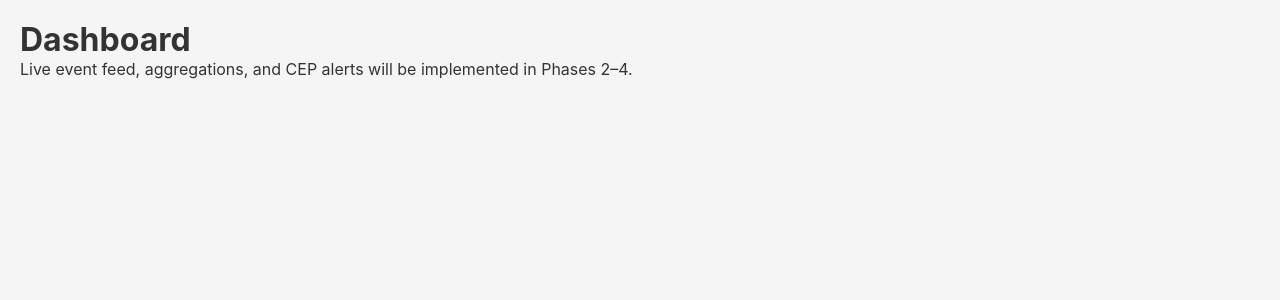
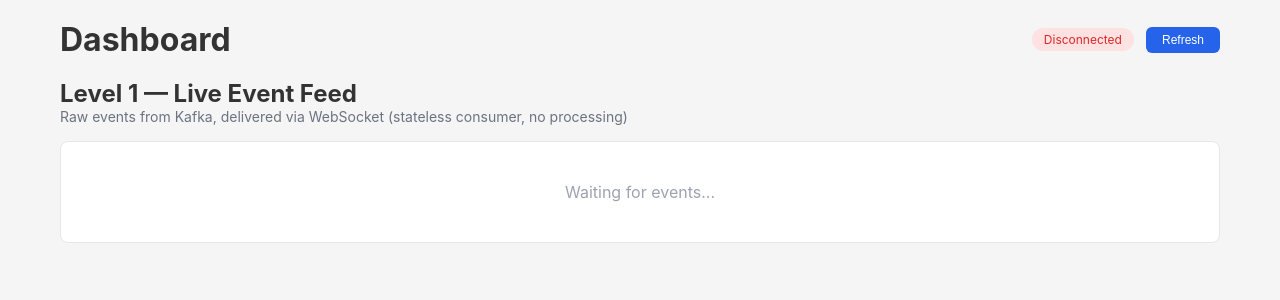
Before and after one commit to alukito/flink-demo, a React (Vite) app in the folder web/: page /dashboard in a window 1280 px wide. Shown: the top 300 px of the page. Built offline with nearby package versions, Linux system fonts and the light colour scheme.

Commit message:
feat: WebSocket hook, event context, Dashboard Level 1 live event feed

```diff
--- a/web/src/App.tsx
+++ b/web/src/App.tsx
@@ -1,5 +1,6 @@
 import { BrowserRouter, Routes, Route } from 'react-router-dom';
 import { SessionProvider } from './context/SessionContext';
+import { EventProvider } from './context/EventContext';
 import Landing from './pages/Landing';
 import Seller from './pages/Seller';
 import Buyer from './pages/Buyer';
@@ -9,6 +10,7 @@ import Dashboard from './pages/Dashboard';
 function App() {
   return (
     <SessionProvider>
+      <EventProvider>
         <BrowserRouter>
           <Routes>
             <Route path="/" element={<Landing />} />
@@ -18,6 +20,7 @@ function App() {
             <Route path="/dashboard" element={<Dashboard />} />
           </Routes>
         </BrowserRouter>
+      </EventProvider>
     </SessionProvider>
   );
 }
--- a/web/src/api/client.ts
+++ b/web/src/api/client.ts
@@ -35,3 +35,50 @@ export async function apiPost(path: string, token: string, body?: unknown): Prom
     body: body ? JSON.stringify(body) : undefined,
   });
 }
+
+// Seller API
+export async function addProduct(token: string, name: string, price: number, quantity: number): Promise<Response> {
+  return apiPost('/seller/products', token, { name, price, quantity });
+}
+
+export async function listSellerProducts(token: string): Promise<Response> {
+  return apiGet('/seller/products', token);
+}
+
+export async function listSellerOrders(token: string): Promise<Response> {
+  return apiGet('/seller/orders', token);
+}
+
+export async function confirmOrder(token: string, orderId: string): Promise<Response> {
+  return apiPost(`/seller/orders/${orderId}/confirm`, token);
+}
+
+// Buyer API
+export async function listBuyerProducts(token: string): Promise<Response> {
+  return apiGet('/buyer/products', token);
+}
+
+export async function addToCart(token: string, productId: string, quantity: number): Promise<Response> {
+  return apiPost('/buyer/cart/items', token, { product_id: productId, quantity });
+}
+
+export async function checkout(token: string, items: { product_id: string; quantity: number }[], shippingAddress: string): Promise<Response> {
+  return apiPost('/buyer/cart/checkout', token, { items, shipping_address: shippingAddress });
+}
+
+export async function listBuyerOrders(token: string): Promise<Response> {
+  return apiGet('/buyer/orders', token);
+}
+
+// Shipper API
+export async function listShipperJobs(token: string): Promise<Response> {
+  return apiGet('/shipper/jobs', token);
+}
+
+export async function pickJob(token: string, orderId: string): Promise<Response> {
+  return apiPost(`/shipper/jobs/${orderId}/pick`, token);
+}
+
+export async function deliverJob(token: string, orderId: string): Promise<Response> {
+  return apiPost(`/shipper/jobs/${orderId}/deliver`, token);
+}
--- /dev/null
+++ b/web/src/context/EventContext.tsx
@@ -0,0 +1,46 @@
+import { createContext, useContext, useState, useCallback, type ReactNode } from 'react';
+
+export interface EventEnvelope {
+  event_id: string;
+  event_type: string;
+  actor_id: string;
+  actor_role: string;
+  timestamp: string;
+  payload: Record<string, any>;
+}
+
+interface EventState {
+  events: EventEnvelope[];
+  addEvent: (event: EventEnvelope) => void;
+  clearEvents: () => void;
+}
+
+const EventContext = createContext<EventState | undefined>(undefined);
+
+const MAX_EVENTS = 100;
+
+export function EventProvider({ children }: { children: ReactNode }) {
+  const [events, setEvents] = useState<EventEnvelope[]>([]);
+
+  const addEvent = useCallback((event: EventEnvelope) => {
+    setEvents((prev) => [event, ...prev].slice(0, MAX_EVENTS));
+  }, []);
+
+  const clearEvents = useCallback(() => {
+    setEvents([]);
+  }, []);
+
+  return (
+    <EventContext.Provider value={{ events, addEvent, clearEvents }}>
+      {children}
+    </EventContext.Provider>
+  );
+}
+
+export function useEvents(): EventState {
+  const ctx = useContext(EventContext);
+  if (!ctx) {
+    throw new Error('useEvents must be used within EventProvider');
+  }
+  return ctx;
+}
--- /dev/null
+++ b/web/src/hooks/useWebSocket.ts
@@ -0,0 +1,59 @@
+import { useEffect, useRef, useCallback, useState } from 'react';
+import { useSession } from '../context/SessionContext';
+import type { EventEnvelope } from '../context/EventContext';
+
+export function useWebSocket(onEvent: (event: EventEnvelope) => void) {
+  const { token } = useSession();
+  const wsRef = useRef<WebSocket | null>(null);
+  const reconnectTimerRef = useRef<number | null>(null);
+  const [connected, setConnected] = useState(false);
+  const onEventRef = useRef(onEvent);
+  onEventRef.current = onEvent;
+
+  const connect = useCallback(() => {
+    if (!token) return;
+
+    const protocol = window.location.protocol === 'https:' ? 'wss:' : 'ws:';
+    const wsUrl = `${protocol}//${window.location.host}/ws?token=${token}`;
+
+    const ws = new WebSocket(wsUrl);
+    wsRef.current = ws;
+
+    ws.onopen = () => {
+      setConnected(true);
+      console.log('[ws] connected');
+    };
+
+    ws.onmessage = (e) => {
+      try {
+        const event: EventEnvelope = JSON.parse(e.data);
+        onEventRef.current(event);
+      } catch (err) {
+        console.error('[ws] failed to parse message', err);
+      }
+    };
+
+    ws.onclose = () => {
+      setConnected(false);
+      console.log('[ws] disconnected, reconnecting in 1s...');
+      reconnectTimerRef.current = window.setTimeout(connect, 1000);
+    };
+
+    ws.onerror = (err) => {
+      console.error('[ws] error', err);
+      ws.close();
+    };
+  }, [token]);
+
+  useEffect(() => {
+    connect();
+    return () => {
+      if (reconnectTimerRef.current) {
+        clearTimeout(reconnectTimerRef.current);
+      }
+      wsRef.current?.close();
+    };
+  }, [connect]);
+
+  return { connected };
+}
--- a/web/src/pages/Dashboard.tsx
+++ b/web/src/pages/Dashboard.tsx
@@ -1,8 +1,77 @@
-export default function Dashboard() {
+import { useWebSocket } from '../hooks/useWebSocket';
+import { useEvents, type EventEnvelope } from '../context/EventContext';
+
+function eventColor(eventType: string): string {
+  if (eventType.startsWith('product')) return '#2563eb';
+  if (eventType.startsWith('cart')) return '#7c3aed';
+  if (eventType.startsWith('order')) return '#059669';
+  if (eventType.startsWith('shipment.picked')) return '#d97706';
+  if (eventType.startsWith('shipment.delivered')) return '#dc2626';
+  return '#6b7280';
+}
+
+function EventRow({ event }: { event: EventEnvelope }) {
+  const time = new Date(event.timestamp).toLocaleTimeString();
   return (
-    <div style={{ padding: '20px' }}>
-      <h1>Dashboard</h1>
-      <p>Live event feed, aggregations, and CEP alerts will be implemented in Phases 2–4.</p>
+    <div style={{
+      display: 'flex', gap: '12px', padding: '8px 12px',
+      borderBottom: '1px solid #e5e7eb', fontFamily: 'monospace', fontSize: '13px',
+    }}>
+      <span style={{ color: '#9ca3af', minWidth: '80px' }}>{time}</span>
+      <span style={{ color: eventColor(event.event_type), minWidth: '160px', fontWeight: 'bold' }}>
+        {event.event_type}
+      </span>
+      <span style={{ color: '#6b7280', minWidth: '100px' }}>{event.actor_id}</span>
+      <span style={{ color: '#374151' }}>
+        {JSON.stringify(event.payload)}
+      </span>
     </div>
   );
 }
+
+export default function Dashboard() {
+  const { events, addEvent } = useEvents();
+  const { connected } = useWebSocket(addEvent);
+
+  return (
+    <div style={{ padding: '20px', maxWidth: '1200px', margin: '0 auto' }}>
+      <div style={{ display: 'flex', justifyContent: 'space-between', alignItems: 'center', marginBottom: '20px' }}>
+        <h1>Dashboard</h1>
+        <div style={{ display: 'flex', gap: '12px', alignItems: 'center' }}>
+          <span style={{
+            padding: '4px 12px', borderRadius: '12px', fontSize: '12px',
+            background: connected ? '#d1fae5' : '#fee2e2',
+            color: connected ? '#059669' : '#dc2626',
+          }}>
+            {connected ? 'Connected' : 'Disconnected'}
+          </span>
+          <button onClick={() => window.location.reload()} style={{ padding: '6px 16px', fontSize: '12px' }}>
+            Refresh
+          </button>
+        </div>
+      </div>
+
+      <div style={{ marginBottom: '16px' }}>
+        <h2>Level 1 — Live Event Feed</h2>
+        <p style={{ color: '#6b7280', fontSize: '14px' }}>
+          Raw events from Kafka, delivered via WebSocket (stateless consumer, no processing)
+        </p>
+      </div>
+
+      <div style={{
+        background: 'white', borderRadius: '8px', border: '1px solid #e5e7eb',
+        maxHeight: '600px', overflowY: 'auto',
+      }}>
+        {events.length === 0 ? (
+          <div style={{ padding: '40px', textAlign: 'center', color: '#9ca3af' }}>
+            Waiting for events...
+          </div>
+        ) : (
+          events.map((event) => (
+            <EventRow key={event.event_id} event={event} />
+          ))
+        )}
+      </div>
+    </div>
+  );
+}
```
Lines whose indentation alone changed are shown as unchanged.
